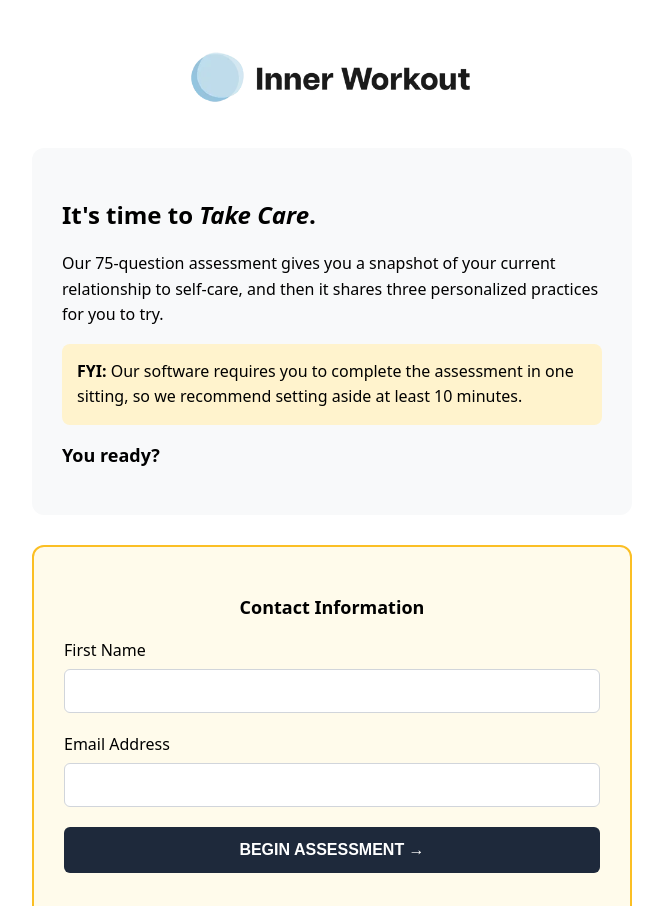
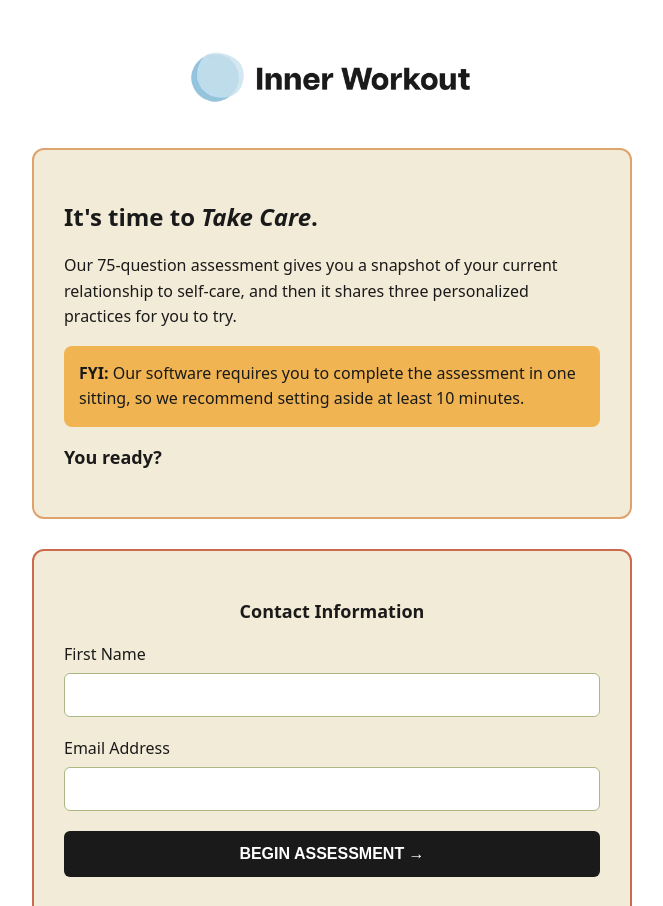
Before and after one commit to tebtem/take-care-assessment, a Next.js app: page / in a window 1280 px wide. Shown: the top 906 px of the page, without its empty margins (308-971 px from the left). Built offline with nearby package versions, Linux system fonts and the light colour scheme.

Commit message:
Update take-care-assessment.jsx

```diff
--- a/components/take-care-assessment.jsx
+++ b/components/take-care-assessment.jsx
@@ -346,47 +346,50 @@
         </div>
 
         <div style={{
-          background: '#f8f9fa',
+          background: BRAND_COLORS.cloud,
           padding: '30px',
           borderRadius: '12px',
-          marginBottom: '30px'
+          marginBottom: '30px',
+          border: `2px solid ${BRAND_COLORS.sand}`
         }}>
-          <h2 style={{ fontSize: '24px', marginBottom: '20px' }}>
+          <h2 style={{ fontSize: '24px', marginBottom: '20px', color: BRAND_COLORS.shadow }}>
             It's time to <em>Take Care</em>.
           </h2>
 
-          <p style={{ marginBottom: '15px', lineHeight: '1.6' }}>
+          <p style={{ marginBottom: '15px', lineHeight: '1.6', color: BRAND_COLORS.shadow }}>
             Our 75-question assessment gives you a snapshot of your current relationship to self-care,
             and then it shares three personalized practices for you to try.
           </p>
 
           <p style={{
-            background: '#fff3cd',
+            background: BRAND_COLORS.goldenrod,
             padding: '15px',
             borderRadius: '8px',
             marginBottom: '15px',
-            lineHeight: '1.6'
+            lineHeight: '1.6',
+            color: BRAND_COLORS.shadow
           }}>
             <strong>FYI:</strong> Our software requires you to complete the assessment in one sitting,
             so we recommend setting aside at least 10 minutes.
           </p>
 
-          <p style={{ fontSize: '18px', fontWeight: '600' }}>
+          <p style={{ fontSize: '18px', fontWeight: '600', color: BRAND_COLORS.shadow }}>
             You ready?
           </p>
         </div>
 
         <form onSubmit={handleStartAssessment} style={{
-          background: '#fffbeb',
+          background: BRAND_COLORS.cloud,
           padding: '30px',
           borderRadius: '12px',
-          border: '2px solid #fbbf24'
+          border: `2px solid ${BRAND_COLORS.clay}`
         }}>
           <h3 style={{
             textAlign: 'center',
             marginBottom: '20px',
             fontSize: '18px',
-            fontWeight: '600'
+            fontWeight: '600',
+            color: BRAND_COLORS.shadow
           }}>
             Contact Information
           </h3>
@@ -395,7 +398,8 @@
             <label style={{
               display: 'block',
               marginBottom: '8px',
-              fontWeight: '500'
+              fontWeight: '500',
+              color: BRAND_COLORS.shadow
             }}>
               First Name
             </label>
@@ -408,7 +412,7 @@
                 width: '100%',
                 padding: '12px',
                 fontSize: '16px',
-                border: '1px solid #d1d5db',
+                border: `1px solid ${BRAND_COLORS.sage}`,
                 borderRadius: '6px',
                 boxSizing: 'border-box'
               }}
@@ -419,7 +423,8 @@
             <label style={{
               display: 'block',
               marginBottom: '8px',
-              fontWeight: '500'
+              fontWeight: '500',
+              color: BRAND_COLORS.shadow
             }}>
               Email Address
             </label>
@@ -432,7 +437,7 @@
                 width: '100%',
                 padding: '12px',
                 fontSize: '16px',
-                border: '1px solid #d1d5db',
+                border: `1px solid ${BRAND_COLORS.sage}`,
                 borderRadius: '6px',
                 boxSizing: 'border-box'
               }}
@@ -448,7 +453,7 @@
               fontSize: '16px',
               fontWeight: '600',
               color: 'white',
-              background: submitting ? '#9ca3af' : '#1e293b',
+              background: submitting ? BRAND_COLORS.sage : BRAND_COLORS.shadow,
               border: 'none',
               borderRadius: '6px',
               cursor: submitting ? 'not-allowed' : 'pointer',
@@ -458,10 +463,10 @@
             {submitting ? 'STARTING...' : 'BEGIN ASSESSMENT →'}
           </button>
 
-          <p style={{ fontSize: '12px', lineHeight: '1.5', color: '#6b7280' }}>
+          <p style={{ fontSize: '12px', lineHeight: '1.5', color: BRAND_COLORS.shadow }}>
             We'll use your information to create your downloadable Take Care profile and deliver
             ongoing communications from Taylor Elyse Morrison. By taking the assessment, you agree
-            to our Terms of Service and Privacy Policy. You can unsubscribe at any time.
+            to our <a href="https://www.innerworkout.co/privacy-policy" target="_blank" rel="noopener noreferrer" style={{ color: BRAND_COLORS.clay, textDecoration: 'underline' }}>Privacy Policy</a>. You can unsubscribe at any time.
           </p>
         </form>
 
```
